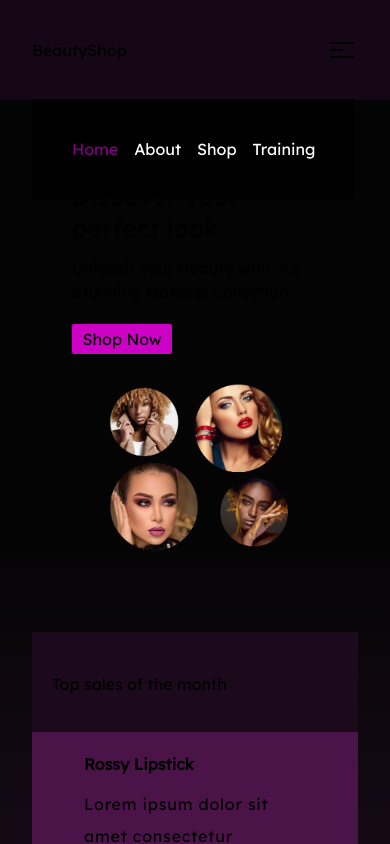
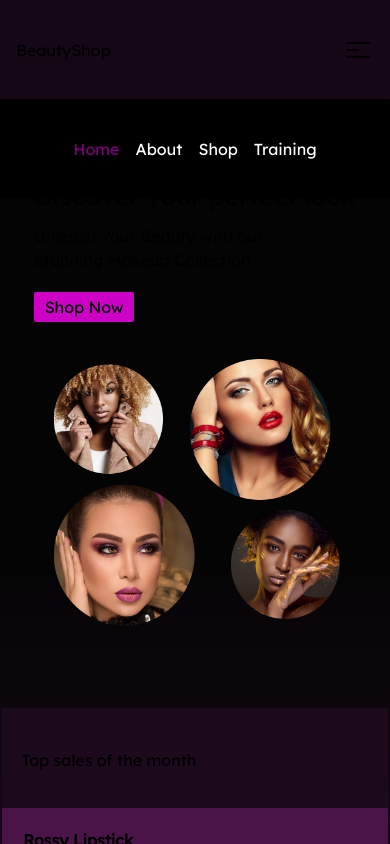
Before and after one commit to Mrjiks/beauty, a Next.js app: page / in a window 390 px wide. Both pictures are taken after a click on the element 342 px from the left and 50 px from the top of the page. Shown: the top 844 px of the page. Built offline with nearby package versions, Linux system fonts and the light colour scheme.

Commit message:
Animate mobile product nav

```diff
--- a/app/components/MobileMenu.tsx
+++ b/app/components/MobileMenu.tsx
@@ -12,9 +12,9 @@ type MenuType = {
 const MobileMenu = ({ onClick, show }: MenuType) => {
   const pathname = usePathname();
   return (
-    <div className='flex flex-col   sticky  md:hidden lg:hidden'>
-      <nav className='flex justify-between  lg:hidden   h-[100px] bg-black '>
-        <ul className='flex  gap-4  items-center px-10'>
+    <div className='flex flex-col   sticky  md:hidden lg:hidden w-full'>
+      <nav className='flex justify-center  lg:hidden   h-[100px] bg-black '>
+        <ul className='flex  gap-4  items-center justify-center'>
           {links.map((link) => {
             const isActive = pathname === link.href;
 
--- a/app/components/NavBar.tsx
+++ b/app/components/NavBar.tsx
@@ -10,9 +10,9 @@ const NavBar = () => {
   const pathname = usePathname();
   const [show, setShow] = useState(false);
   return (
-    <div className='container z-10 mx-auto bg-[#160716]  flex items-center justify-between  h-[100px] sticky inset-0'>
+    <div className=' z-10 mx-auto bg-[#160716]  flex items-center justify-between  h-[100px] sticky inset-0 '>
       <Link href='/'>
-        <div className='shadow-sm'>BeautyShop</div>
+        <div className='shadow-sm ml-4'>BeautyShop</div>
       </Link>
       <div className='hidden md:flex justify-between items-center'>
         <nav className='flex    justify-between items-center  h-[80px] gap-4 '>
@@ -38,7 +38,7 @@ const NavBar = () => {
           </ul>
         </nav>
       </div>
-      <div className='md:hidden cursor-pointer' onClick={() => setShow(!show)}>
+      <div className='md:hidden cursor-pointer mr-4' onClick={() => setShow(!show)}>
         {show ? (
           <svg
             xmlns='http://www.w3.org/2000/svg'
@@ -73,7 +73,7 @@ const NavBar = () => {
             animate={{ x: 0, opacity: 1 }}
             exit={{ x: -300, opacity: 0 }}
             transition={{ ease: "linear", duration: 0.4 }}
-            className=' absolute top-[6.2rem] flex items-center'>
+            className=' absolute top-[6.2rem] flex items-center w-full '>
             <MobileMenu onClick={() => setShow(!show)} show />
           </motion.div>
         )}
--- a/app/page.tsx
+++ b/app/page.tsx
@@ -27,7 +27,7 @@ export default function Home() {
     <section
       className='container mx-auto flex flex-col  min-h-screen
     '>
-      <main className='flex flex-col justify-between mt-20  w-full px-10 items-center md:flex-row'>
+      <main className='flex flex-col justify-between mt-20  w-full  items-center md:flex-row'>
         <div className='flex  items-left  flex-col text-left'>
           <h1 className='text-2xl tracking-wide leading-8 mb-3'>
             Discover your <span>perfect look</span>
--- a/app/shop/page.tsx
+++ b/app/shop/page.tsx
@@ -6,6 +6,7 @@ import { categories } from "../navLinks";
 import ProductNav from "../components/ProductNav";
 import MobileProductNav from "../components/MobileProductNav";
 import { FaChevronDown, FaChevronUp } from "react-icons/fa";
+import { motion, AnimatePresence } from "framer-motion";
 
 type Categories = {
   href: string;
@@ -68,9 +69,15 @@ const Shop = () => {
           <div className='md:hidden ' onClick={() => setShowFilter(!showFilter)}>
             <div className='flex items-center gap-2 cursor-pointer'>
               <span className='text-2xl'> Categories</span>
-              <span>
+              <AnimatePresence>
+                <motion.span>
                   {showFilter ? (
-                  <svg
+                    <motion.svg
+                      key='arrow'
+                      initial={{ y: -3, opacity: 1 }}
+                      animate={{ y: 0, opacity: 1 }}
+                      exit={{ y: -3, opacity: 0 }}
+                      transition={{ ease: "linear", duration: 0.2 }}
                       xmlns='http://www.w3.org/2000/svg'
                       viewBox='0 0 24 24'
                       fill='currentColor'
@@ -80,9 +87,14 @@ const Shop = () => {
                         d='M20.03 4.72a.75.75 0 010 1.06l-7.5 7.5a.75.75 0 01-1.06 0l-7.5-7.5a.75.75 0 011.06-1.06L12 11.69l6.97-6.97a.75.75 0 011.06 0zm0 6a.75.75 0 010 1.06l-7.5 7.5a.75.75 0 01-1.06 0l-7.5-7.5a.75.75 0 111.06-1.06L12 17.69l6.97-6.97a.75.75 0 011.06 0z'
                         clipRule='evenodd'
                       />
-                  </svg>
+                    </motion.svg>
                   ) : (
-                  <svg
+                    <motion.svg
+                      key='arrow-2'
+                      initial={{ y: -3, opacity: 1 }}
+                      animate={{ y: 0, opacity: 1 }}
+                      exit={{ y: -3, opacity: 0 }}
+                      transition={{ ease: "linear", duration: 0.2 }}
                       xmlns='http://www.w3.org/2000/svg'
                       viewBox='0 0 24 24'
                       fill='currentColor'
@@ -92,18 +104,27 @@ const Shop = () => {
                         d='M4.72 3.97a.75.75 0 011.06 0l7.5 7.5a.75.75 0 010 1.06l-7.5 7.5a.75.75 0 01-1.06-1.06L11.69 12 4.72 5.03a.75.75 0 010-1.06zm6 0a.75.75 0 011.06 0l7.5 7.5a.75.75 0 010 1.06l-7.5 7.5a.75.75 0 11-1.06-1.06L17.69 12l-6.97-6.97a.75.75 0 010-1.06z'
                         clipRule='evenodd'
                       />
-                  </svg>
+                    </motion.svg>
                   )}
-              </span>
+                </motion.span>
+              </AnimatePresence>
             </div>
           </div>
         </div>
       </div>
+      <AnimatePresence>
         {showFilter && (
-        <div className=' grid-cols-2 grid  gap-3 relative z-30 md:hidden lg:hidden '>
+          <motion.div
+            key='nav'
+            initial={{ x: -300, opacity: 0 }}
+            animate={{ x: 0, opacity: 1 }}
+            exit={{ x: -300, opacity: 0 }}
+            transition={{ ease: "linear", duration: 0.4 }}
+            className=' grid-cols-2 grid  gap-3 relative z-30 md:hidden lg:hidden '>
             <MobileProductNav categories={categories} onClick={() => setShowFilter(!showFilter)} />
-        </div>
+          </motion.div>
         )}
+      </AnimatePresence>
 
       <div className='grid grid-cols-4 gap-12 w-full px-4'>
         {teams.map((item) => {
--- a/tailwind.config.ts
+++ b/tailwind.config.ts
@@ -16,7 +16,7 @@ const config: Config = {
     },
     container: {
       center: true,
-      padding: "2rem",
+      padding: "0.1rem",
     },
   },
   plugins: [],
```
Lines whose indentation alone changed are shown as unchanged.
